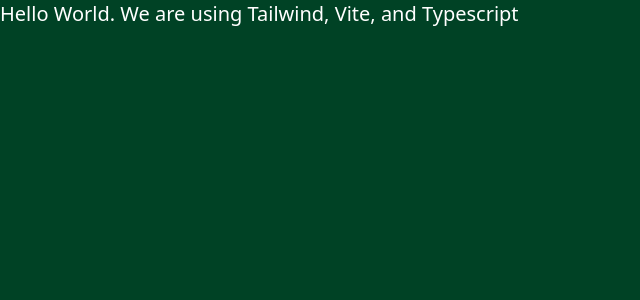
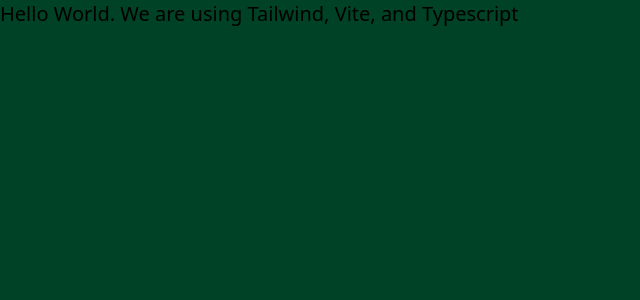
Before and after one commit to lamnguynn/personal-site, a React (Vite) app: page / in a window 1280 px wide. Shown: the top 300 px of the page, without its empty margins (0-640 px from the left). Built offline with nearby package versions, Linux system fonts and the light colour scheme.

Commit message:
Added dark theme support to global text color

```diff
--- a/src/index.css
+++ b/src/index.css
@@ -6,5 +6,5 @@
 }
 
 body {
-    @apply text-white;
+    @apply dark:text-white;
 }
```
